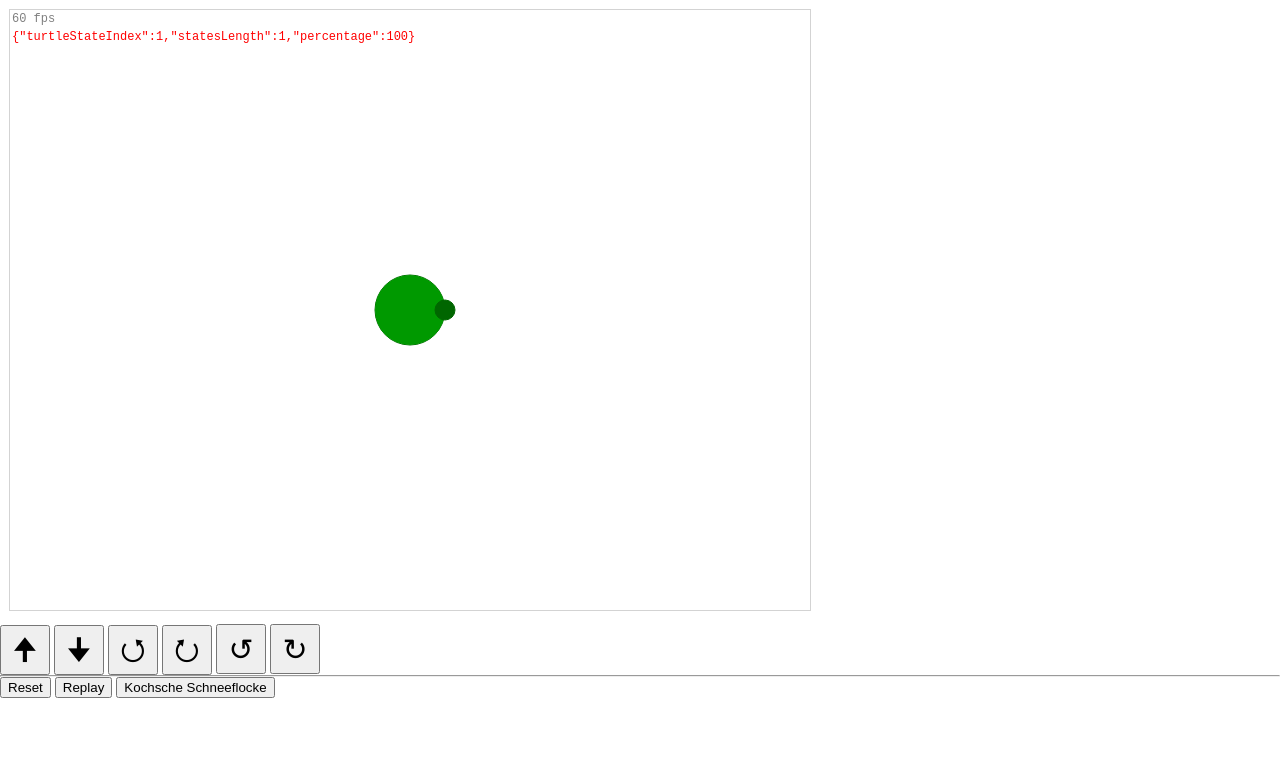
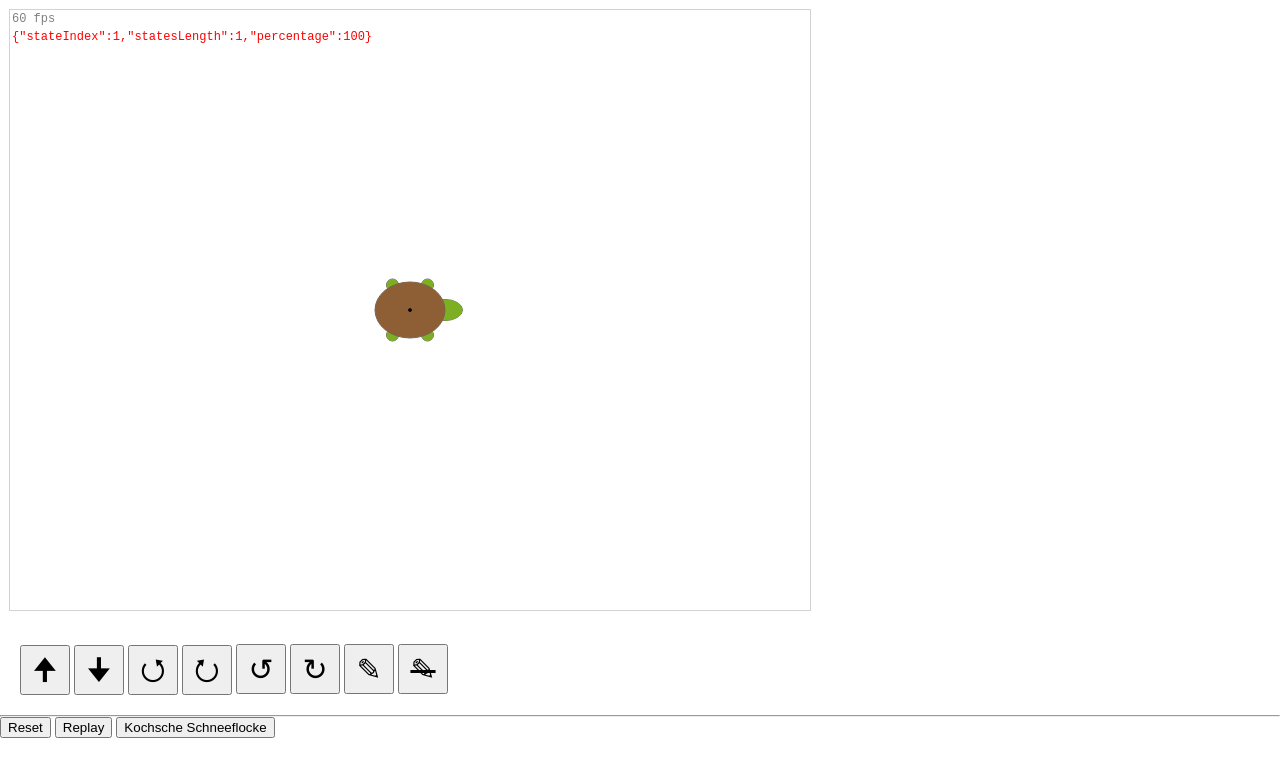
Before and after one commit to datag/turtle-graphics, a plain HTML site: page index.html in a window 1280 px wide. Drawn offline with Linux system fonts and the light colour scheme.

Commit message:
Implement pen (up/down, color, width)) and nicer turtle icon

```diff
--- a/index.html
+++ b/index.html
@@ -12,21 +12,25 @@
   <body>
     <canvas id="simCanvas"></canvas>
 
-    <div>
+    <div id="controls">
         <button id="moveForward" class="controls" title="Move forward">🠉</button>
         <button id="moveBackward" class="controls" title="Move backward">🠋</button>
         <button id="turnLeft90" class="controls" title="Turn left 90°">⭯</button>
         <button id="turnRight90" class="controls" title="Turn right 90°">⭮</button>
         <button id="turnLeft45" class="controls" title="Turn left 45°">↺</button>
         <button id="turnRight45" class="controls" title="Turn right 45°">↻</button>
-        <hr>
+        <button id="penDown" class="controls" title="Pen down">✎</button>
+        <button id="penUp" class="controls" title="Pen up" style="text-decoration: line-through;">✎</button>
+    </div>
+    <hr>
+    <div>
         <button id="reset">Reset</button>
         <button id="replay">Replay</button>
         <button id="koch">Kochsche Schneeflocke</button>
     </div>
 
     <script type="module">
-        import { TurtleGraphics, Turtle, Point } from './turtle.js';
+        import { TurtleGraphics, Turtle, Pen, Point } from './turtle.js';
         import { Koch } from './koch.js';
 
         const canvas = document.querySelector('#simCanvas');
@@ -34,13 +38,16 @@
         const width = 800;
         const height = 600;
         const startPos = new Point(width / 2, height / 2);
-
-        const turtle = new Turtle(startPos, 0);
+        const startAngle = 0;
+        const startPen = new Pen(true, 'black', 1);
+        const turtle = new Turtle(startPos, startAngle, startPen);
 
         const sim = new TurtleGraphics(canvas, width, height, turtle);
 
         sim.init();
         sim.mainLoop(performance.now());
+
+        ///////////////////////////////////////////////////////////////////////////////////////////
 
         const distance = 10;
         document.querySelector('#moveForward').addEventListener('click', () => sim.turtle.forward(distance));
@@ -51,9 +58,14 @@
         document.querySelector('#turnLeft45').addEventListener('click', () => sim.turtle.left(45));
         document.querySelector('#turnRight45').addEventListener('click', () => sim.turtle.right(45));
 
+        document.querySelector('#penDown').addEventListener('click', () => sim.turtle.penDown());
+        document.querySelector('#penUp').addEventListener('click', () => sim.turtle.penUp());
+
         document.querySelector('#reset').addEventListener('click', () => {
             turtle.pos = startPos.clone();
-            turtle.angle = 0;
+            turtle.angle = startAngle;
+            turtle.pen = startPen.clone();
+
             turtle.resetStates();
 
             sim.init();
@@ -64,14 +76,43 @@
         });
 
         document.querySelector('#koch').addEventListener('click', () => {
-            turtle.pos = new Point(250, 150);
+            turtle.pos = new Point(250, 250);
             turtle.angle = 0;
+            turtle.pen = new Pen();
+
             turtle.resetStates();
-
-            sim.init();
 
             const koch = new Koch(sim);
             koch.schneeflocke(3, 300, 3);
+
+            sim.init();
+        });
+
+        window.addEventListener("keydown", (event) => {
+            if (event.repeat) {
+                return;
+            }
+
+            switch (event.key) {
+                case 'ArrowUp':
+                    sim.turtle.forward(distance);
+                    break;
+                case 'ArrowDown':
+                    sim.turtle.backward(distance);
+                    break;
+                case 'ArrowLeft':
+                    sim.turtle.left(45);
+                    break;
+                case 'ArrowRight':
+                    sim.turtle.right(45);
+                    break;
+                case ' ':
+                    sim.turtle.penDown();
+                    break;
+                case 'Escape':
+                    sim.turtle.penUp();
+                    break;
+            }
         });
     </script>
   </body>
--- a/koch.js
+++ b/koch.js
@@ -2,6 +2,8 @@ export class Koch {
     constructor(sim) {
         this.sim = sim;
     }
+
+    static colors = ['#ff0000', '#00ff00', '#0000ff', '#ffff00', '#ff00ff', '#00ffff'];
 
     kochkurve(length, d) {
         const turtle = this.sim.turtle;
@@ -10,19 +12,26 @@ export class Koch {
             turtle.forward(length);
         } else {
             this.kochkurve(length / 3, d - 1);
+
             turtle.left(60);
             this.kochkurve(length / 3, d - 1);
+
             turtle.right(120);
             this.kochkurve(length / 3, d - 1);
+
             turtle.left(60);
             this.kochkurve(length / 3, d - 1);
         }
     }
 
     schneeflocke(sides, length, d) {
+        const turtle = this.sim.turtle;
+
         for (let i = 0; i < sides; i++) {
+            turtle.pen.color = Koch.colors[i % Koch.colors.length];
+
             this.kochkurve(length, d);
-            this.sim.turtle.right(360 / sides);
+            turtle.right(360 / sides);
         }
     }
 }
--- a/styles.css
+++ b/styles.css
@@ -11,6 +11,10 @@ body {
     outline: solid 1px lightgray;
 }
 
+#controls {
+    margin: 20px;
+}
+
 button.controls {
     font-size: 30px;
     width: 50px;
--- a/turtle.js
+++ b/turtle.js
@@ -13,21 +13,39 @@ export class Point {
     }
 }
 
+export class Pen {
+    constructor(down = true, color = '#000', width = 1) {
+        this.down = down;
+        this.color = color;
+        this.width = width;
+    }
+
+    clone() {
+        return new Pen(this.down, this.color, this.width);
+    }
+}
+
 export class TurtleState {
-    constructor(pos, angle) {
+    constructor(pos, angle, pen) {
         this.pos = pos.clone();
         this.angle = angle;
+        this.pen = pen.clone();
     }
 }
 
 export class Turtle {
-    constructor(pos, angle) {
+    constructor(pos, angle, pen) {
         this.pos = pos.clone();
         this.angle = angle;
+        this.pen = pen.clone();
+
         this.radius = 35;
 
         this.states = [];
         this.pushState();
+
+        this.stateIndex = 0;
+        this.lastStateTimestamp = performance.now();
     }
 
     forward(distance) {
@@ -52,13 +70,29 @@ export class Turtle {
         this.right(-degrees);
     }
 
+    penDown() {
+        if (this.pen.down) {
+            return;
+        }
+        this.pen.down = true;
+        this.pushState();
+    }
+
+    penUp() {
+        if (!this.pen.down) {
+            return;
+        }
+        this.pen.down = false;
+        this.pushState();
+    }
+
     resetStates() {
         this.states = [];
         this.pushState();
     }
 
     pushState() {
-        this.states.push(new TurtleState(this.pos, this.angle));
+        this.states.push(new TurtleState(this.pos, this.angle, this.pen));
     }
 }
 
@@ -70,16 +104,17 @@ export class TurtleGraphics {
 
         this.ctx = canvas.getContext('2d');
 
+        this.turtle = turtle;
+
         this.init();
-
-        this.turtle = turtle;
     }
 
     init() {
         this.lastRun = performance.now();
         this.debug = null;
-        this.turtleStateIndex = 0;
-        this.turtleLastStateTimestamp = this.lastRun;
+
+        this.turtle.stateIndex = 0;
+        this.turtle.lastStateTimestamp = this.lastRun;
     }
 
     mainLoop(timestamp) {
@@ -99,17 +134,19 @@ export class TurtleGraphics {
 
     update(timestamp) {
         const turtle = this.turtle;
-        if (this.turtleStateIndex < turtle.states.length && timestamp - this.turtleLastStateTimestamp > 75) {
-            this.turtle.pos = turtle.states[this.turtleStateIndex].pos;
-            this.turtle.angle = turtle.states[this.turtleStateIndex].angle;
-            this.turtleStateIndex++;
-            this.turtleLastStateTimestamp = timestamp;
+        if (this.turtle.stateIndex < turtle.states.length && timestamp - this.turtle.lastStateTimestamp > 75) {
+            this.turtle.pos = turtle.states[this.turtle.stateIndex].pos.clone();
+            this.turtle.angle = turtle.states[this.turtle.stateIndex].angle;
+            this.turtle.pen = turtle.states[this.turtle.stateIndex].pen.clone();
+
+            this.turtle.stateIndex++;
+            this.turtle.lastStateTimestamp = timestamp;
         }
 
         this.debug = {
-            turtleStateIndex: this.turtleStateIndex,
+            stateIndex: this.turtle.stateIndex,
             statesLength: this.turtle.states.length,
-            percentage: Math.round((this.turtleStateIndex / this.turtle.states.length) * 100),
+            percentage: Math.round((this.turtle.stateIndex / this.turtle.states.length) * 100),
         };
     }
 
@@ -118,46 +155,119 @@ export class TurtleGraphics {
 
         c.clearRect(0, 0, this.canvas.width, this.canvas.height);
 
-        // FPS counter
+        this.renderFps(fps);
+        this.renderDebug();
+
+        this.renderTurtle();
+        this.renderTurtleStates();
+        this.renderPen();
+    }
+
+    renderFps(fps) {
+        const c = this.ctx;
+
         c.fillStyle = 'Gray';
         c.font = '0.75rem monospace';
         c.fillText(Math.floor(fps) + ' fps', 2, 12);
+    }
 
-        // Debug
-        if (this.debug) {
-            c.fillStyle = 'Red';
-            c.fillText(JSON.stringify(this.debug), 2, 30);
-        }
+    renderDebug() {
+        const c = this.ctx;
 
-        // turtle
+        c.fillStyle = 'Red';
+        c.fillText(JSON.stringify(this.debug), 2, 30);
+    }
+
+    renderTurtle() {
+        const c = this.ctx;
         const turtle = this.turtle;
+
+        const bodyRatio = 0.8;
+        const bodyColor = '#8e5f35';
+        const limbColor = '#7caf22';
+        const outlineColor = '#666';
+
         c.save();
+
         c.translate(turtle.pos.x, turtle.pos.y);
         c.rotate(toRadians(turtle.angle));
 
+        // Head
         c.beginPath();
-        c.arc(0, 0, turtle.radius, 0, 2 * Math.PI);
-        c.strokeStyle = '#060';
+
         c.stroke();
-        c.fillStyle = '#090';
+        c.ellipse(turtle.radius, 0, turtle.radius * 0.5, turtle.radius * 0.3, 0, 0, 2 * Math.PI);
+        c.strokeStyle = outlineColor;
+        c.stroke();
+        c.fillStyle = limbColor;
+        c.fill();
+        c.closePath();
+
+        // Feet
+        c.strokeStyle = outlineColor;
+        c.fillStyle = limbColor;
+        [[-1, -1], [-1, 1], [1, -1], [1, 1]].forEach(([x, y]) => {
+            c.beginPath();
+            c.arc(x * turtle.radius / 2, y * turtle.radius * bodyRatio - 3 * y, 6, 0, 2 * Math.PI);
+            c.stroke();
+            c.fill();
+        });
+
+        // Body on top
+        c.beginPath();
+        c.ellipse(0, 0, turtle.radius, turtle.radius * bodyRatio, 0, 0, 2 * Math.PI);
+        c.strokeStyle = outlineColor;
+        c.stroke();
+        c.fillStyle = bodyColor;
         c.fill();
 
+        c.restore();
+    }
+
+    renderTurtleStates() {
+        const c = this.ctx;
+        const turtle = this.turtle;
+
+        c.save();
+
+        let prevState = turtle.states[0];
+        let curState;
+
+        for (let i = 1; i < this.turtle.stateIndex; i++) {
+            curState = turtle.states[i];
+            if (curState.pen.down) {
+                c.beginPath();
+                c.moveTo(prevState.pos.x, prevState.pos.y);
+                c.lineTo(curState.pos.x, curState.pos.y);
+                c.strokeStyle = curState.pen.color;
+                c.lineWidth = curState.pen.width;
+                c.stroke();
+            }
+            prevState = turtle.states[i];
+        }
+
+        c.restore();
+    }
+
+    renderPen() {
+        const c = this.ctx;
+        const turtle = this.turtle;
+
+        if (!turtle.pen.down) {
+            return;
+        }
+
+        c.save();
+
+        c.translate(turtle.pos.x, turtle.pos.y);
+
         c.beginPath();
-        c.arc(turtle.radius, 0, 10, 0, 2 * Math.PI);
+        c.arc(0, 0, turtle.pen.width / 2 + 1, 0, 2 * Math.PI);
+        c.strokeStyle = '#111';
         c.stroke();
-        c.fillStyle = '#060';
+        c.fillStyle = turtle.pen.color;
         c.fill();
-        c.restore();
 
-        // turtle states
-        c.save();
-        c.strokeStyle = '#00a';
-        c.beginPath();
-        c.moveTo(turtle.states[0].pos.x, turtle.states[0].pos.y);
-        for (let i = 1; i < this.turtleStateIndex; i++) {
-            c.lineTo(turtle.states[i].pos.x, turtle.states[i].pos.y);
-        }
-        c.stroke();
         c.restore();
     }
 }
```
Also changed, not shown: README.md (added).
